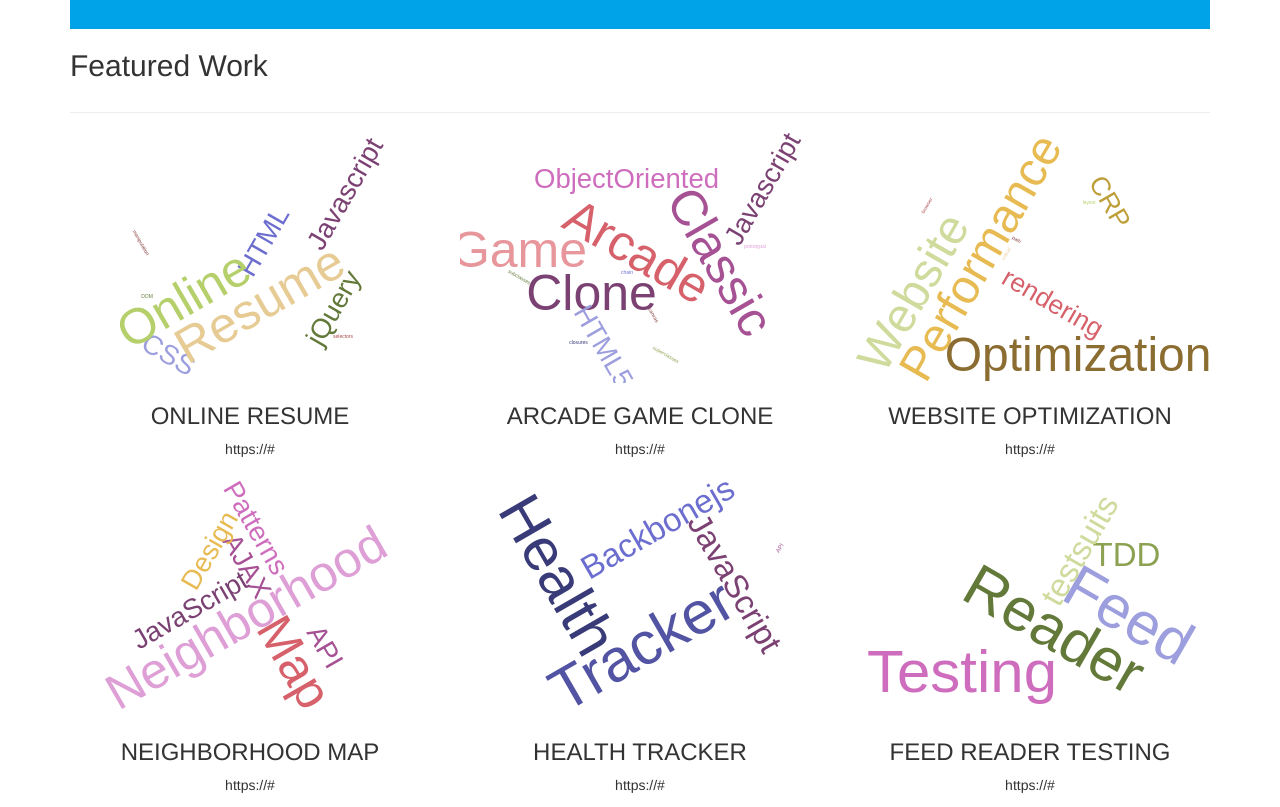
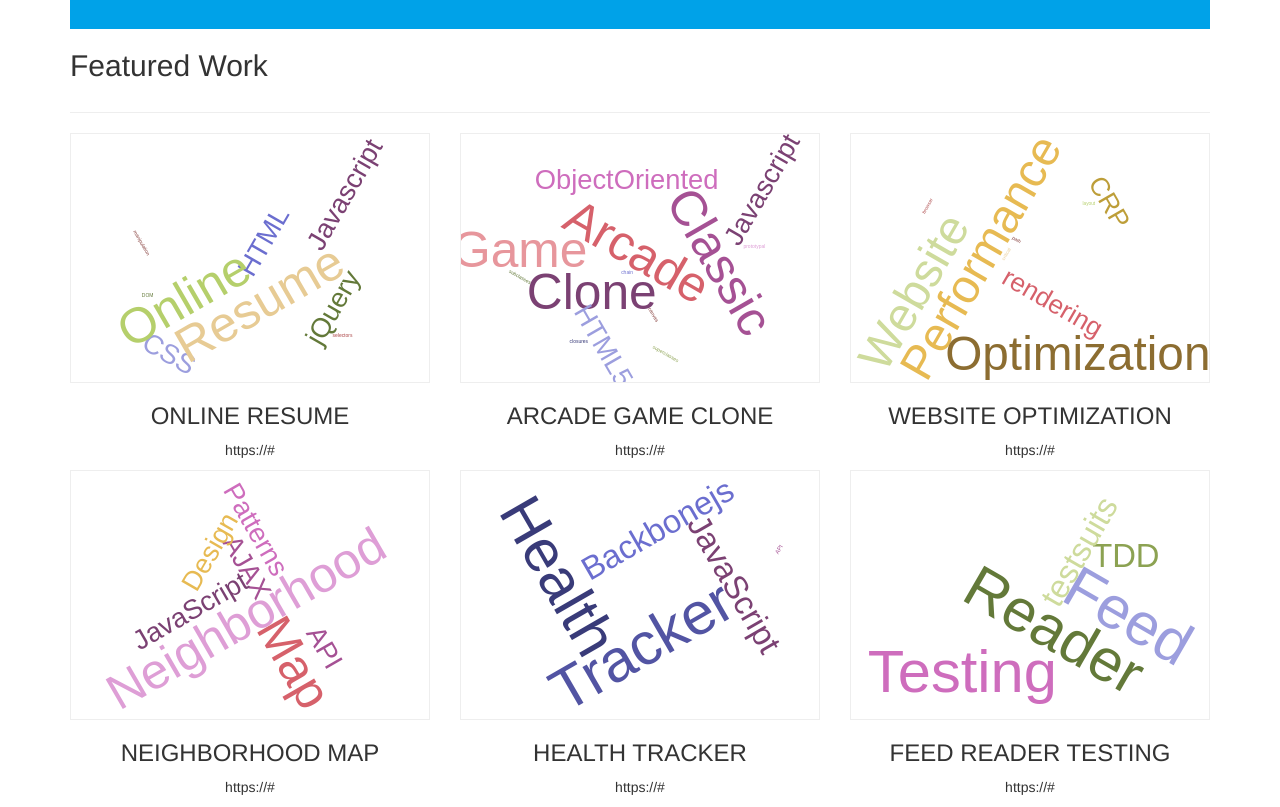
Before and after one commit to daniel-234/portfolio-website, a plain HTML site: page index.html in a window 1280 px wide. Shown: the part 700-1507 px from the top of the page. Drawn offline with nearby package versions, Linux system fonts and the light colour scheme.

Commit message:
Add border to images in projects section

```diff
--- a/css/main.css
+++ b/css/main.css
@@ -6,6 +6,11 @@
 	}
 }
 */
+
+.img-section {
+	border-width: 0.5px;
+	border-style: ridge;
+}
 
 .center-elem-section {
 		text-align: center;
--- a/index.html
+++ b/index.html
@@ -47,33 +47,33 @@
 				     layout on smaller devices. -->
 				<article class="col-xs-6 col-md-4 center-elem-section">
 					<figure>
-						<img class="img-responsive center-block" src="images/online-resume.svg" alt="First Project: Online Resume wordcloud">
+						<img class="img-responsive center-block img-section" src="images/online-resume.svg" alt="First Project: Online Resume wordcloud">
 					</figure>
 					<h3 class="text-uppercase">Online Resume</h3>
 					<p>https://#</p>
 				</article>
 				<article class="col-xs-6 col-md-4 center-elem-section">
-					<img class="img-responsive center-block" src="images/arcade-game-clone.svg" alt="Second Project: Arcade Game Clone wordcloud" border="5">
+					<img class="img-responsive center-block img-section" src="images/arcade-game-clone.svg" alt="Second Project: Arcade Game Clone wordcloud" border="5">
 					<h3 class="text-uppercase">Arcade Game Clone</h3>
 					<p>https://#</p>
 				</article>
 				<article class="col-xs-6 col-md-4 center-elem-section">
-					<img class="img-responsive center-block" src="images/website-performance-optimization.svg" alt="Third Project: Website Performance Optimization wordcloud">
+					<img class="img-responsive center-block img-section" src="images/website-performance-optimization.svg" alt="Third Project: Website Performance Optimization wordcloud">
 					<h3 class="text-uppercase">Website Optimization</h3>
 					<p>https://#</p>
 				</article>
 				<article class="col-xs-6 col-md-4 center-elem-section">
-					<img class="img-responsive center-block" src="images/neighborhood-map.svg" alt="Fourth Project: Neighborhood Map wordcloud">
+					<img class="img-responsive center-block img-section" src="images/neighborhood-map.svg" alt="Fourth Project: Neighborhood Map wordcloud">
 					<h3 class="text-uppercase">Neighborhood Map</h3>
 					<p>https://#</p>
 				</article>
 				<article class="col-xs-6 col-md-4 center-elem-section">
-					<img class="img-responsive center-block" src="images/health-tracker.svg" alt="Fifth Project: Health Tracker wordcloud">
+					<img class="img-responsive center-block img-section" src="images/health-tracker.svg" alt="Fifth Project: Health Tracker wordcloud">
 					<h3 class="text-uppercase">Health Tracker</h3>
 					<p>https://#</p>
 				</article>
 				<article class="col-xs-6 col-md-4 center-elem-section">
-					<img class="img-responsive center-block" src="images/feed-reader-testing.svg" alt="Sixth Project: Feed Reader Testing wordcloud">
+					<img class="img-responsive center-block img-section" src="images/feed-reader-testing.svg" alt="Sixth Project: Feed Reader Testing wordcloud">
 					<h3 class="text-uppercase">Feed Reader Testing</h3>
 					<p>https://#</p>
 				</article>
```
